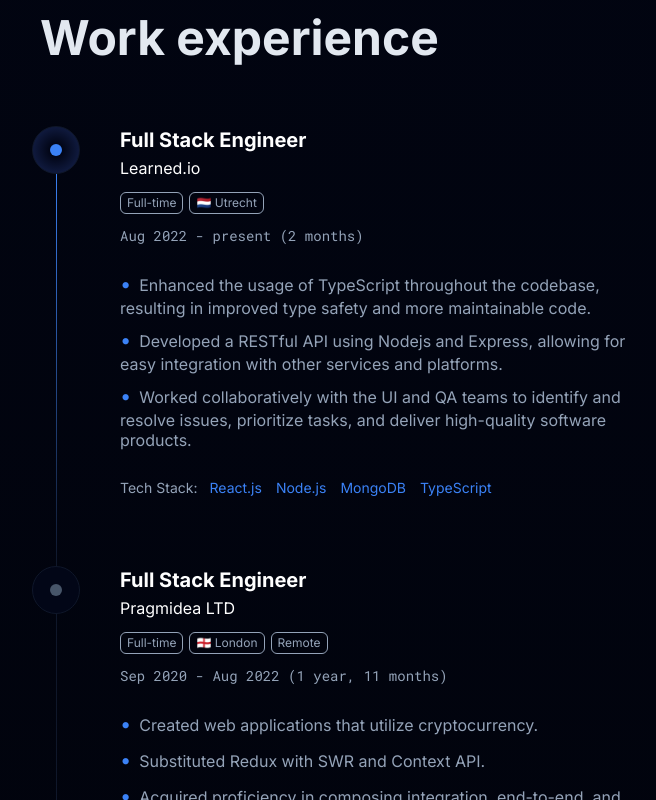
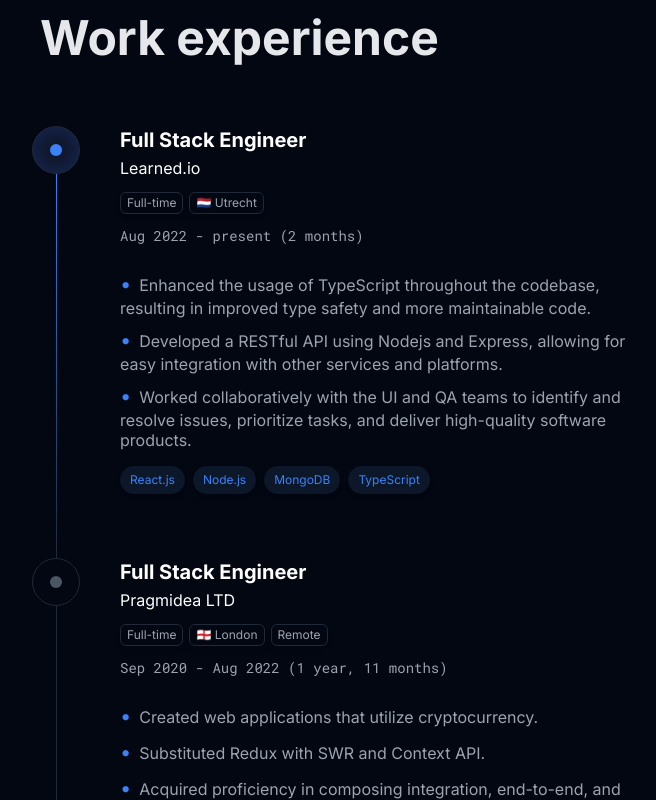
Before and after one commit to MattRoseDev/portfolio, a Next.js app: page / in a window 1280 px wide. Shown: the part 1600-2400 px from the top of the page, without its empty margins (96-752 px from the left). Built offline with nearby package versions, Linux system fonts and the light colour scheme; what prettier-plugin-tailwindcss would draw is missing.

Commit message:
refactor: improve colors

```diff
--- a/src/components/Navigation/Navigation.module.css
+++ b/src/components/Navigation/Navigation.module.css
@@ -1,15 +1,15 @@
 .wrapper {
   & .navigation {
-    @apply absolute top-0 right-0 bottom-0 lg:relative;
+    @apply absolute bottom-0 right-0 top-0 lg:relative;
     @apply flex flex-col justify-start;
     @apply lg:flex-row lg:items-center lg:justify-end lg:space-x-3;
-    @apply bg-black bg-opacity-90 lg:bg-opacity-100 lg:bg-transparent border lg:border-none border-gray-800;
-    @apply w-0 lg:w-fit pt-12 lg:py-3 h-screen lg:h-auto;
+    @apply border border-gray-800 bg-black bg-opacity-90 lg:border-none lg:bg-transparent lg:bg-opacity-100;
+    @apply h-screen w-0 pt-12 lg:h-auto lg:w-fit lg:py-3;
     @apply transition-all duration-500;
 
     & .item {
-      @apply py-3 px-6 lg:px-2.5 font-medium rounded-full;
-      @apply text-gray-400 hover:text-white cursor-pointer;
+      @apply rounded-full px-6 py-3 font-medium lg:px-2.5;
+      @apply cursor-pointer text-gray-400 hover:text-white;
       @apply text-[15px] transition-colors duration-500;
     }
   }
@@ -23,8 +23,8 @@
   }
 
   & .label {
-    @apply block lg:hidden cursor-pointer w-20 h-20 max-w-[4.25rem] max-h-[4.25rem] z-50;
-    @apply absolute top-0 right-0;
+    @apply z-50 block h-20 max-h-[4.25rem] w-20 max-w-[4.25rem] cursor-pointer lg:hidden;
+    @apply absolute right-0 top-0;
   }
 
   & path {
--- a/src/features/About/About.module.css
+++ b/src/features/About/About.module.css
@@ -2,14 +2,14 @@
   @apply max-w-5xl px-5 pt-14 lg:px-0 lg:pt-20;
 
   & .description {
-    @apply mt-3 leading-7 text-gray-300 lg:mt-4 lg:w-4/6 lg:text-lg;
+    @apply mt-3 leading-7 text-gray-400 lg:mt-4 lg:w-4/6 lg:text-lg;
   }
 
   & .skills {
     @apply mt-3 flex w-full flex-wrap font-mono lg:w-[30rem];
 
     & .skill {
-      @apply w-full pt-4 text-[15px] text-gray-100 sm:w-1/2;
+      @apply w-full pt-4 text-[15px] text-gray-400 sm:w-1/2;
     }
 
     & .skill::before {
--- a/src/features/Experience/Experience.module.css
+++ b/src/features/Experience/Experience.module.css
@@ -6,13 +6,13 @@
       @apply relative flex flex-row gap-2;
 
       & .line {
-        @apply absolute bottom-0 left-[1rem] top-4 w-px bg-gray-900 md:left-[1.5rem] md:top-10;
+        @apply absolute bottom-0 left-[1rem] top-4 w-px bg-gray-800 md:left-[1.5rem] md:top-10;
       }
 
       & .circle {
         @apply flex items-center justify-center;
         @apply relative h-8 w-8 rounded-full md:h-12 md:w-12;
-        @apply border border-gray-900 bg-gray-950;
+        @apply border border-gray-800 bg-gray-950;
 
         & .dot {
           @apply h-2 w-2 rounded-full bg-gray-600 md:h-3 md:w-3;
@@ -21,11 +21,11 @@
 
       &:first-child {
         & .line {
-          @apply bg-gradient-to-t from-gray-900 to-primary-500;
+          @apply bg-gradient-to-t from-gray-800 to-primary-500;
         }
 
         & .circle {
-          background: radial-gradient(circle, #020617 20%, #172554 100%);
+          background: radial-gradient(circle, #0f172a 20%, #172554 100%);
 
           & .dot {
             @apply relative bg-primary-500;
@@ -55,8 +55,8 @@
           & .labels {
             @apply flex items-center justify-start space-x-1.5;
             & .label {
-              @apply inline-flex rounded-md border border-gray-400 text-xs;
-              @apply px-1.5 leading-5 text-gray-400;
+              @apply inline-flex rounded-md border border-gray-800 text-xs;
+              @apply px-1.5 leading-5 text-gray-400 shadow-md;
             }
           }
 
@@ -67,7 +67,7 @@
 
         & .descriptions {
           @apply flex flex-col items-start space-y-2;
-          @apply mb-6 mt-6 lg:mb-3;
+          @apply mt-6;
           & .description {
             @apply leading-[1.25rem] text-gray-400 md:w-[32rem];
             @apply before:pr-2 before:text-xl before:text-primary-500 before:content-["•"];
@@ -75,15 +75,11 @@
         }
 
         & .techStack {
-          @apply flex flex-wrap pt-3;
-
-          & .item,
-          div {
-            @apply pr-3 text-sm leading-7 text-gray-400;
-          }
+          @apply mt-2 flex flex-wrap;
 
           & .item {
-            @apply pr-3.5 text-primary-500;
+            @apply mr-2 mt-2 rounded-full px-2.5 py-0 text-xs leading-7;
+            @apply bg-primary-400 bg-opacity-10 text-primary-500 shadow-md;
           }
         }
       }
--- a/src/features/Experience/Experience.tsx
+++ b/src/features/Experience/Experience.tsx
@@ -55,7 +55,6 @@ export function Experience() {
                   </div>
                 )}
                 <div className={styles.techStack}>
-                  <div>Tech Stack: </div>
                   {techStack.map(t => (
                     <div key={uuid()} className={styles.item}>
                       {t}
--- a/src/features/Photos/Photos.module.css
+++ b/src/features/Photos/Photos.module.css
@@ -1,18 +1,18 @@
 .photos {
-  @apply max-w-7xl px-5 lg:px-0 pt-14 lg:pt-20;
+  @apply max-w-7xl px-5 pt-14 lg:px-0 lg:pt-20;
 
   & .title {
-    @apply text-center mb-12 lg:mb-28;
+    @apply mb-12 text-center lg:mb-28;
   }
 
   & .columns {
-    @apply flex flex-col lg:flex-row space-y-5 lg:space-y-0 lg:space-x-5;
+    @apply flex flex-col space-y-5 lg:flex-row lg:space-x-5 lg:space-y-0;
 
     & .column {
-      @apply w-full flex flex-col space-y-5 items-start;
+      @apply flex w-full flex-col items-start space-y-5;
 
       & .image {
-        @apply rounded-xl filter grayscale-[1] hover:grayscale-0;
+        @apply rounded-xl;
         @apply border border-gray-800 shadow;
         @apply transition-all duration-1000;
       }
--- a/src/styles/globals.css
+++ b/src/styles/globals.css
@@ -5,7 +5,7 @@
 @layer base {
   html,
   body {
-    @apply m-0 scroll-smooth bg-gradient-to-b from-gray-950 to-black  p-0;
+    @apply m-0 scroll-smooth bg-gray-950 p-0;
   }
 
   * {
--- a/tailwind.config.js
+++ b/tailwind.config.js
@@ -10,19 +10,9 @@ module.exports = {
         sans: ["Inter", "sans-serif"],
         mono: ["Roboto Mono"],
       },
-    },
-    colors: {
-      transparent: "transparent",
-      current: "currentColor",
-      black: colors.black,
-      white: colors.white,
-      gray: colors.slate,
-      red: colors.rose,
-      green: colors.green,
-      primary: colors.blue,
-      orange: colors.orange,
-      blue: colors.blue,
-      purple: colors.purple,
+      colors: {
+        primary: colors.blue,
+      },
     },
   },
   variants: {
```
